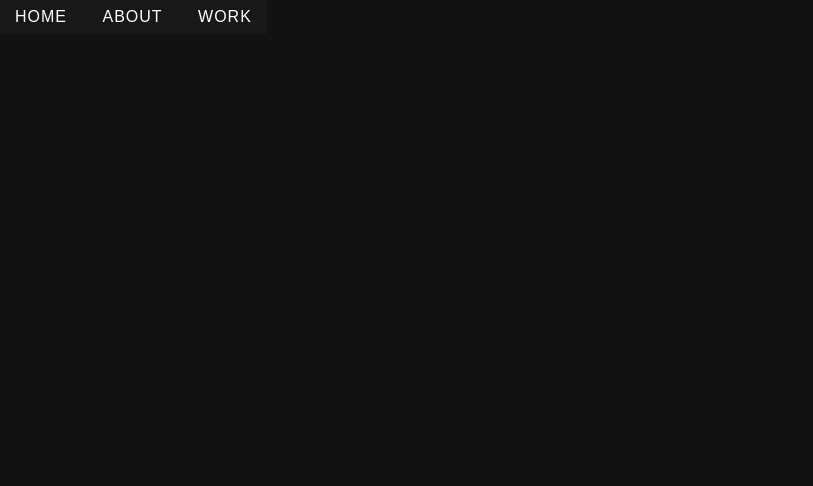
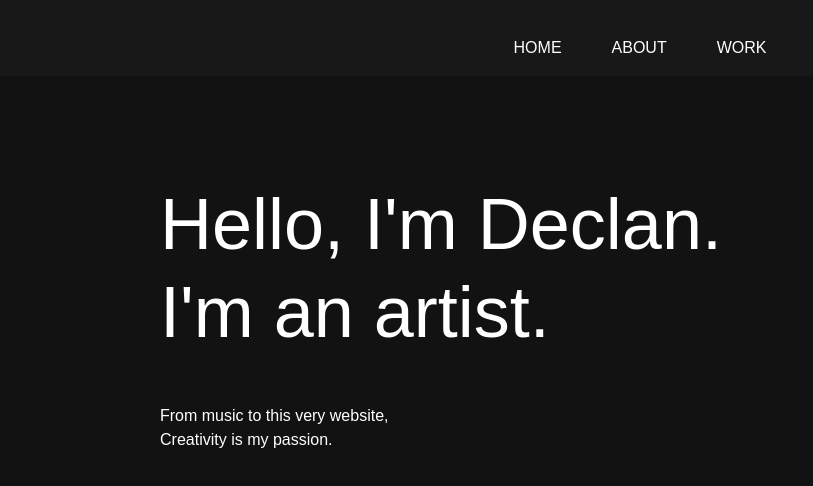
Before and after one commit to Declan-Turnbaugh-Personal-Webstite/personal-site, a plain HTML site: page index.html in a window 1280 px wide. Shown: the whole page, without its empty margins (0-813 px from the left). Drawn offline with Linux system fonts and the light colour scheme.

Commit message:
Many changes includin an overhaul of the css as well as adding content to the page.

```diff
--- a/index.html
+++ b/index.html
@@ -6,11 +6,37 @@
         <title>Declan Turnbaugh</title>
         <link rel="stylesheet" type="text/css" href="./style.css"/>
     </head>
-    <body>
-        <header class="header-container">
-            <a href="./index.html">HOME</a>
-            <a href="./about.html">ABOUT</a>
-            <a href="./work.html">WORK</a>
-        </header>
+    <body class="default">
+        <div>
+            <header class="head-index" style>
+                <nav class="nav-index">
+                    <ul class="ul-index">
+                        <li class="li-index">
+                            <a class="a-index" href="./index.html">HOME</a>
+                        </li>
+                        <li class="li-index">
+                            <a class="a-index" href="./about.html">ABOUT</a>
+                        </li>
+                        <li class="li-index">
+                            <a class="a-index" href="./work.html">WORK</a>
+                        </li>
+                    </ul>
+                </nav>
+            </header>
+            <div>
+                <h1 class="container">
+                    Hello, I'm Declan.
+                    <br/>
+                    I'm an artist.
+                    <br/>
+                </h1>
+                <p class="container">
+                    From music to this very website,
+                    <br/>
+                    Creativity is my passion.
+                    <br/>
+                </p>
+            </div>
+        </div>
     </body>
 </html>
--- a/style.css
+++ b/style.css
@@ -1,32 +1,100 @@
-* {
+.head-index{
+    position: fixed;
+    z-index: 1000;
+    top: 0;
+    right: 0;
+    left: 0;
+    width: 100%;
+    padding: 0 16px;
+    background-color: var(--header-bar);
+}
+
+.nav-index{
+    display: flex;
+    justify-content: center;
+    align-items: center;
+    max-width: 1600px;
+    margin: 20px auto 0;
+    position: relative;
+    z-index: 1000;
+
+}
+
+.ul-index{
+    display: flex;
+    list-style-type: none;
+    margin: 0;
+    padding: 10px;
+    border-radius: 50px;
+}
+
+.li-index{
+    display: flex;
+    position: relative;
+}
+
+.a-index{
+    padding-right: 15px;
+    margin: 0 5px;
+    padding: 6px 20px;
+    border-radius: 24px;
+    text-decoration: none;
+    color: var(--primary-text);
+    display: flex;
+    align-items: center;
+}
+
+.a-index:hover{
+    transition: 0.25s ease;
+    background-color: var(--header-hover);
+}
+
+
+h1.container{
+    width: 100%;
+    max-width: 960px;
+    object-fit: fill;
+    margin-left: auto;
+    margin-right: auto;
+    margin-top: 180px;
+    display: block;
+    position: relative;
+}
+
+p.container{
+    width: 100%;
+    max-width: 960px;
+    object-fit: fill;
+    margin-left: auto;
+    margin-right: auto;
+    display: block;
+    position: relative;
+}
+
+*{
     box-sizing: border-box;
-    letter-spacing: 1px;
-    font-family: 'Source Sans Pro Topnav', sans-serif;
-    white-space: nowrap;
+    -webkit-font-smoothing: antialiased;
+    text-rendering: optimizeLegibility;
 }
 
 body{
-    background-color: var(--background);
+    font-family: 'Source Sans Pro Topnav', sans-serif;
+    font-size: 16px;
+    color: var(--primary-text);
+    background: var(--background);
+    margin: 0;
+    padding: 0;
+    overflow-x: hidden;
+    position: relative;
+    min-height: 100vh;
+    line-height: 1.5;
 }
 
-.header-container{
-    position: fixed;
-    left: 0;
-    top: 0;
-    background-color: var(--header-bar);
-}
-
-a{
-    display: inline-block;
-    width: auto;
-    margin: 0;
-    padding: 5px 15px 5px 15px;
-    font-size: 16px;
-    text-decoration: none;
-    line-height: 1.5;
-    color: var(--primary-text);
-    background-color: transparent;
-    cursor: pointer;
+h1{
+    letter-spacing: 0;
+    font-size: 72px;
+    font-weight: 400;
+    line-height: 88px;
 }
 
 :root {
```
